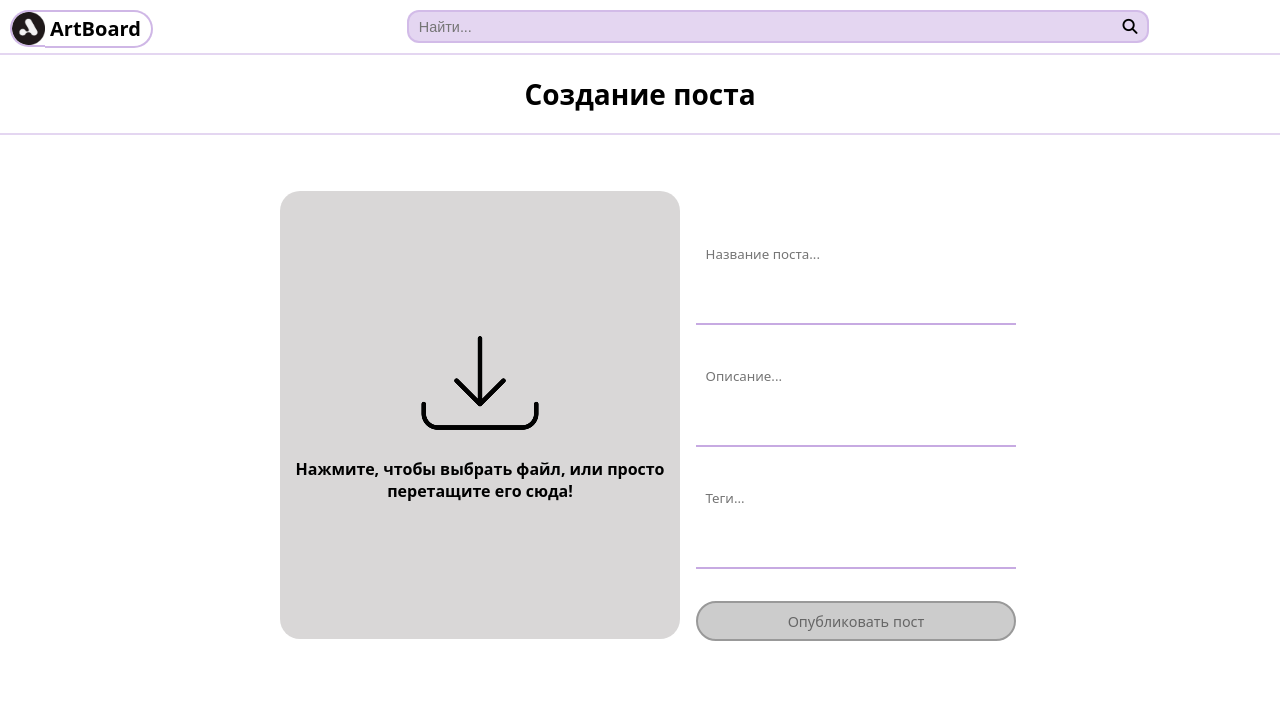
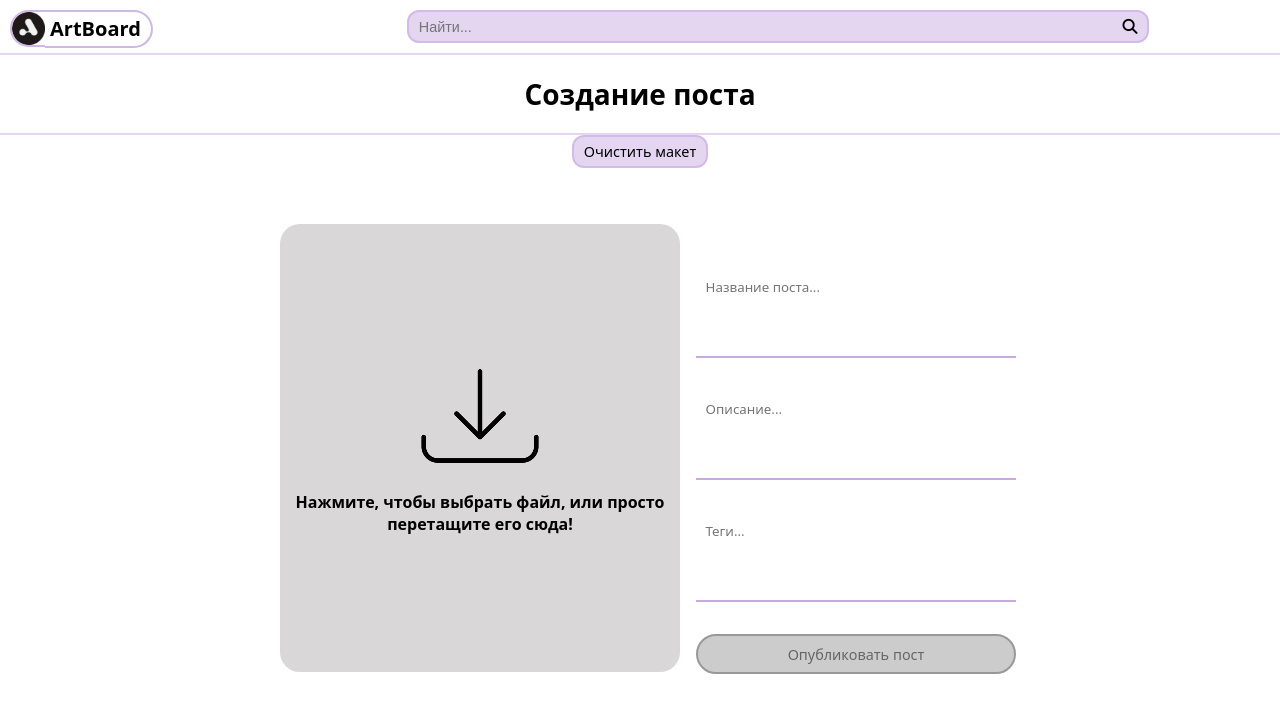
Before and after one commit to ilyak0shelev/mediahosting, a React (Create React App) app: page /create_post in a window 1280 px wide. Shown: the top 712 px of the page. Built offline with nearby package versions, Linux system fonts and the light colour scheme; no server answers.

Commit message:
File loader works

```diff
--- a/src/pages/CreatePost.jsx
+++ b/src/pages/CreatePost.jsx
@@ -1,10 +1,10 @@
-import React, { useEffect, useState } from 'react'
+import React, { useState } from 'react'
 import '../styles/CreatePost.css'
 import axios from 'axios'
 import Button from '../components/UI/button/Button'
+import Popup from '../components/UI/popup/Popup'
 
 const CreatePost = () => {
-  const controller = new AbortController();
   const [file, setFile] = useState('')
   const [data, getFile] = useState({ type: "", name: "", path: "" })
   const [selected, setSelected] = useState(false)
@@ -15,16 +15,11 @@ const CreatePost = () => {
   const [descValue, setDescValue] = useState('')
   const [tagsValue, setTagsValue] = useState('')
 
-  useEffect(() => {
-    setTimeout(() => {
-      setPublished(false)
-    }, 3000)
-  }, [published])
-
   const handleFileChange = (e) => {
     setProgess(0)
     const file = e.target.files[0];
     setFile(file);
+    console.log(file)
     setSelected(true)
     const reader = new FileReader();
     reader.onloadend = () => {
@@ -33,7 +28,7 @@ const CreatePost = () => {
     reader.readAsDataURL(file);
   }
 
-  const clearForm = () => {
+  const clearLayout = () => {
     setNameValue('')
     setDescValue('')
     setTagsValue('')
@@ -50,6 +45,7 @@ const CreatePost = () => {
     formData.append('name', nameValue)
     formData.append('description', descValue)
     formData.append('tags', tagsValue)
+
     axios.post('/post/upload', formData, {
       onUploadProgress: (ProgressEvent) => {
         let progress = Math.round(
@@ -57,17 +53,16 @@ const CreatePost = () => {
         ) + '%';
         setProgess(progress);
       },
-      signal: controller.signal
     })
       .then((res) => {
         setPublished(true)
         setPublishedMsg('Пост опубликован!')
-        clearForm()
+        clearLayout()
       })
       .catch(() => {
         setPublished(true)
         setPublishedMsg('Ой... Что-то пошло не так...')
-        clearForm()
+        clearLayout()
       })
   }
 
@@ -76,11 +71,14 @@ const CreatePost = () => {
       <div className='newPostTitleCont'>
         <h1 className='newPostTitle'>Создание поста</h1>
       </div>
+      <div className='clearBtnCont'>
+        <Button onClick={clearLayout} id='clear-btn'>Очистить макет</Button>
+      </div>
       <div className='newPostMainCont'>
-        {data.type.match('video') && <video className='uploadField' src={data.path} alt={data.name} loop controls />}
-        {data.type.match('image') && <img className='uploadField' src={data.path} alt={data.name} />}
+        {data.type.match('video') && <video className={selected ? 'uploadFieldSelected' : 'uploadField'} src={data.path} alt={data.name} loop controls />}
+        {data.type.match('image') && <img className={selected ? 'uploadFieldSelected' : 'uploadField'} src={data.path} alt={data.name} />}
         {!data.path &&
-          <div className='uploadField'>
+          <div className={selected ? 'uploadFieldSelected' : 'uploadField'}>
             <label className='fileLabel'>
               <div className='fileExplanation'>
                 <img src='/imgs/upload-2.png' alt='upload' />
@@ -100,9 +98,7 @@ const CreatePost = () => {
           </form>
         </div>
       </div>
-      {published &&
-        <div className='publishedAlert'>{publishedMsg}</div>
-      }
+      <Popup status={published} setStatus={setPublished}>{publishedMsg}</Popup>
     </div>
   )
 }
```
